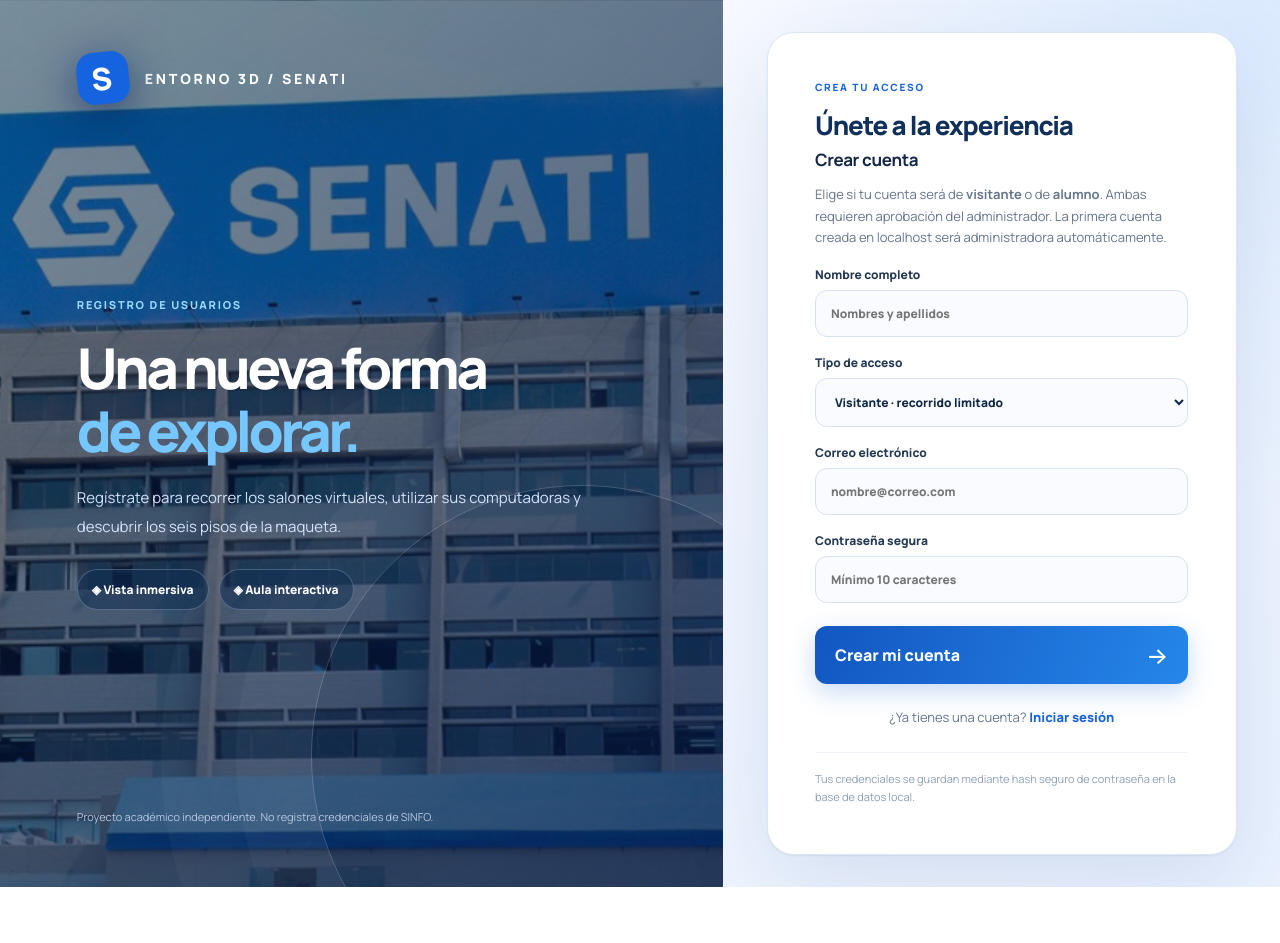
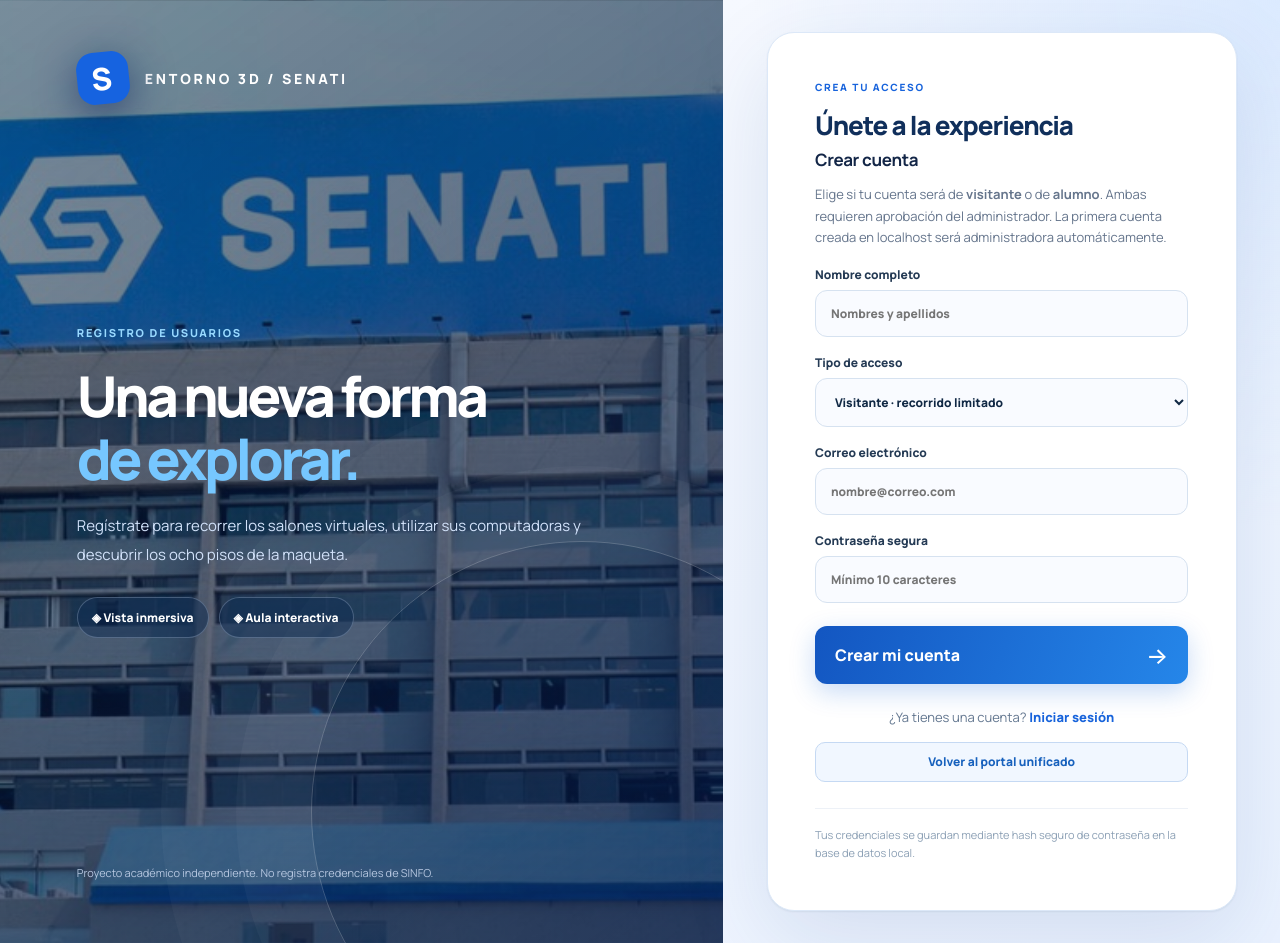
Before and after one commit to StephanyC-goz/Tarea-67, a PHP site: page /registro.php in a window 1280 px wide. Before the commit the page ends 887 px from the top, so only its background shows below. Run offline with PHP 8.4, Linux system fonts and the light colour scheme.

Commit message:
Vincular registro.php con portal unificado y corregir mensajes de instalacion

```diff
--- a/registro.php
+++ b/registro.php
@@ -29,6 +29,6 @@ if($_SERVER['REQUEST_METHOD']==='POST'){
 }
 ?><!doctype html>
 <html lang="es"><head><meta charset="utf-8"><meta name="viewport" content="width=device-width,initial-scale=1"><title>Registro · SENATI 3D</title><link rel="stylesheet" href="assets/auth.css"></head><body class="auth-page">
-<main class="auth-layout"><section class="auth-hero"><div class="hero-overlay"><div class="hero-brand"><span class="hero-mark">S</span><span>ENTORNO 3D / SENATI</span></div><div class="hero-text"><span class="eyebrow">REGISTRO DE USUARIOS</span><h2>Una nueva forma<br><em>de explorar.</em></h2><p>Regístrate para recorrer los salones virtuales, utilizar sus computadoras y descubrir los seis pisos de la maqueta.</p><div class="hero-pills"><span>◈ Vista inmersiva</span><span>◈ Aula interactiva</span></div></div><p class="hero-foot">Proyecto académico independiente. No registra credenciales de SINFO.</p></div></section>
+<main class="auth-layout"><section class="auth-hero"><div class="hero-overlay"><div class="hero-brand"><span class="hero-mark">S</span><span>ENTORNO 3D / SENATI</span></div><div class="hero-text"><span class="eyebrow">REGISTRO DE USUARIOS</span><h2>Una nueva forma<br><em>de explorar.</em></h2><p>Regístrate para recorrer los salones virtuales, utilizar sus computadoras y descubrir los ocho pisos de la maqueta.</p><div class="hero-pills"><span>◈ Vista inmersiva</span><span>◈ Aula interactiva</span></div></div><p class="hero-foot">Proyecto académico independiente. No registra credenciales de SINFO.</p></div></section>
 <section class="auth-right"><div class="auth-card"><div class="auth-label">CREA TU ACCESO</div><div class="brand">Únete a la experiencia</div><h1>Crear cuenta</h1><p class="muted">Elige si tu cuenta será de <b>visitante</b> o de <b>alumno</b>. Ambas requieren aprobación del administrador. La primera cuenta creada en localhost será administradora automáticamente.</p><?php if($error):?><p class="error"><?=h($error)?></p><?php endif;?>
-<form method="post"><input type="hidden" name="csrf_token" value="<?=h(csrf_token())?>"><label>Nombre completo<input name="name" required minlength="3" maxlength="100" autocomplete="name" placeholder="Nombres y apellidos"></label><label>Tipo de acceso<select name="account_role" required><option value="visitante">Visitante · recorrido limitado</option><option value="alumno">Alumno · recorrido y aulas</option></select></label><label>Correo electrónico<input name="email" type="email" required maxlength="190" autocomplete="email" placeholder="nombre@correo.com"></label><label>Contraseña segura<input name="password" type="password" required minlength="10" maxlength="128" autocomplete="new-password" placeholder="Mínimo 10 caracteres"></label><button class="primary" type="submit">Crear mi cuenta <span>→</span></button></form><div class="auth-links">¿Ya tienes una cuenta? <a href="login.php">Iniciar sesión</a></div><p class="privacy-note">Tus credenciales se guardan mediante hash seguro de contraseña en la base de datos local.</p></div></section></main></body></html>
+<form method="post"><input type="hidden" name="csrf_token" value="<?=h(csrf_token())?>"><label>Nombre completo<input name="name" required minlength="3" maxlength="100" autocomplete="name" placeholder="Nombres y apellidos"></label><label>Tipo de acceso<select name="account_role" required><option value="visitante">Visitante · recorrido limitado</option><option value="alumno">Alumno · recorrido y aulas</option></select></label><label>Correo electrónico<input name="email" type="email" required maxlength="190" autocomplete="email" placeholder="nombre@correo.com"></label><label>Contraseña segura<input name="password" type="password" required minlength="10" maxlength="128" autocomplete="new-password" placeholder="Mínimo 10 caracteres"></label><button class="primary" type="submit">Crear mi cuenta <span>→</span></button></form><div class="auth-links">¿Ya tienes una cuenta? <a href="login.php">Iniciar sesión</a></div><div class="guest-actions"><a class="ghost-link" href="PANEL_UNIFICADO.html">Volver al portal unificado</a></div><p class="privacy-note">Tus credenciales se guardan mediante hash seguro de contraseña en la base de datos local.</p></div></section></main></body></html>
```
